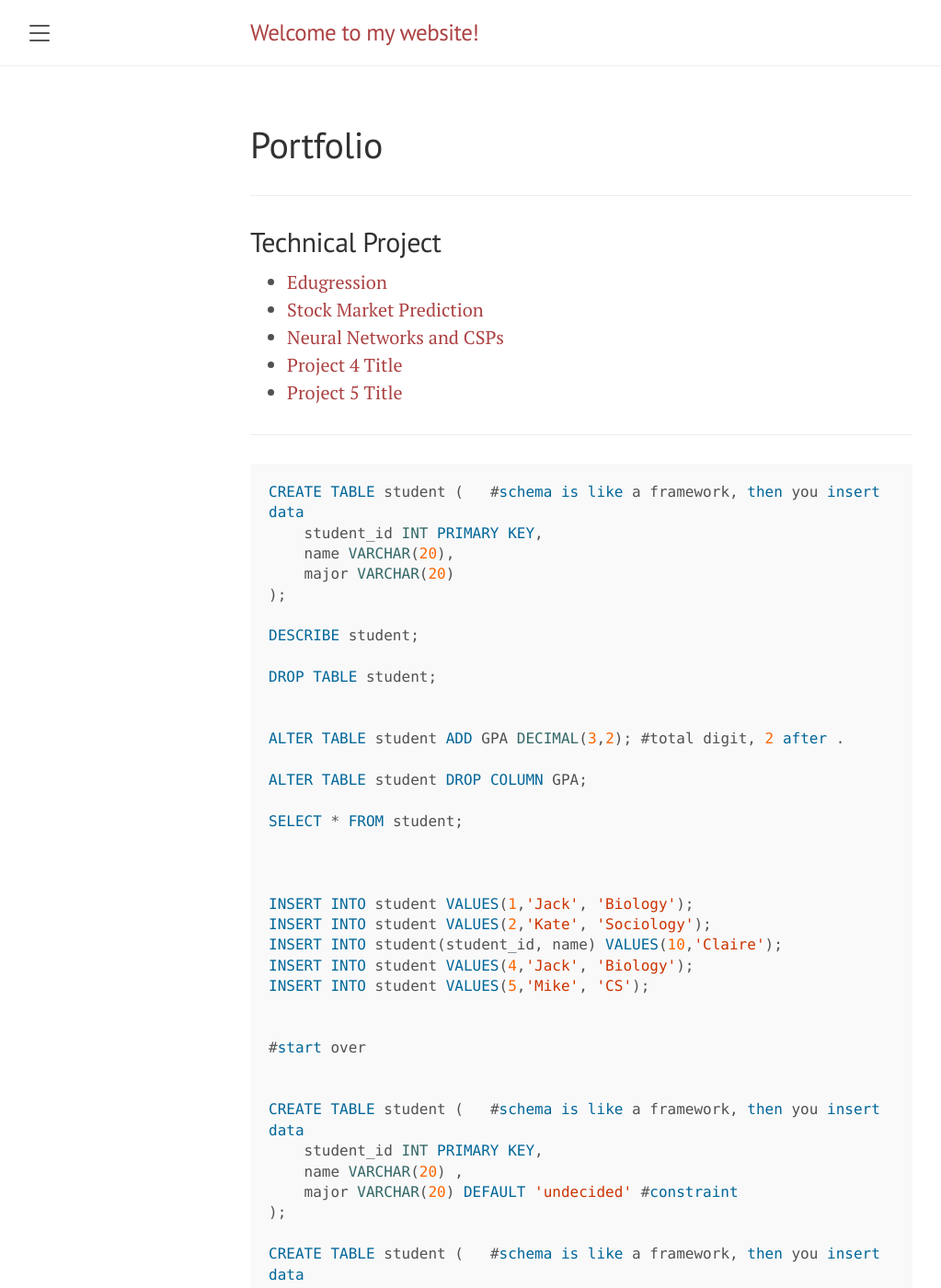
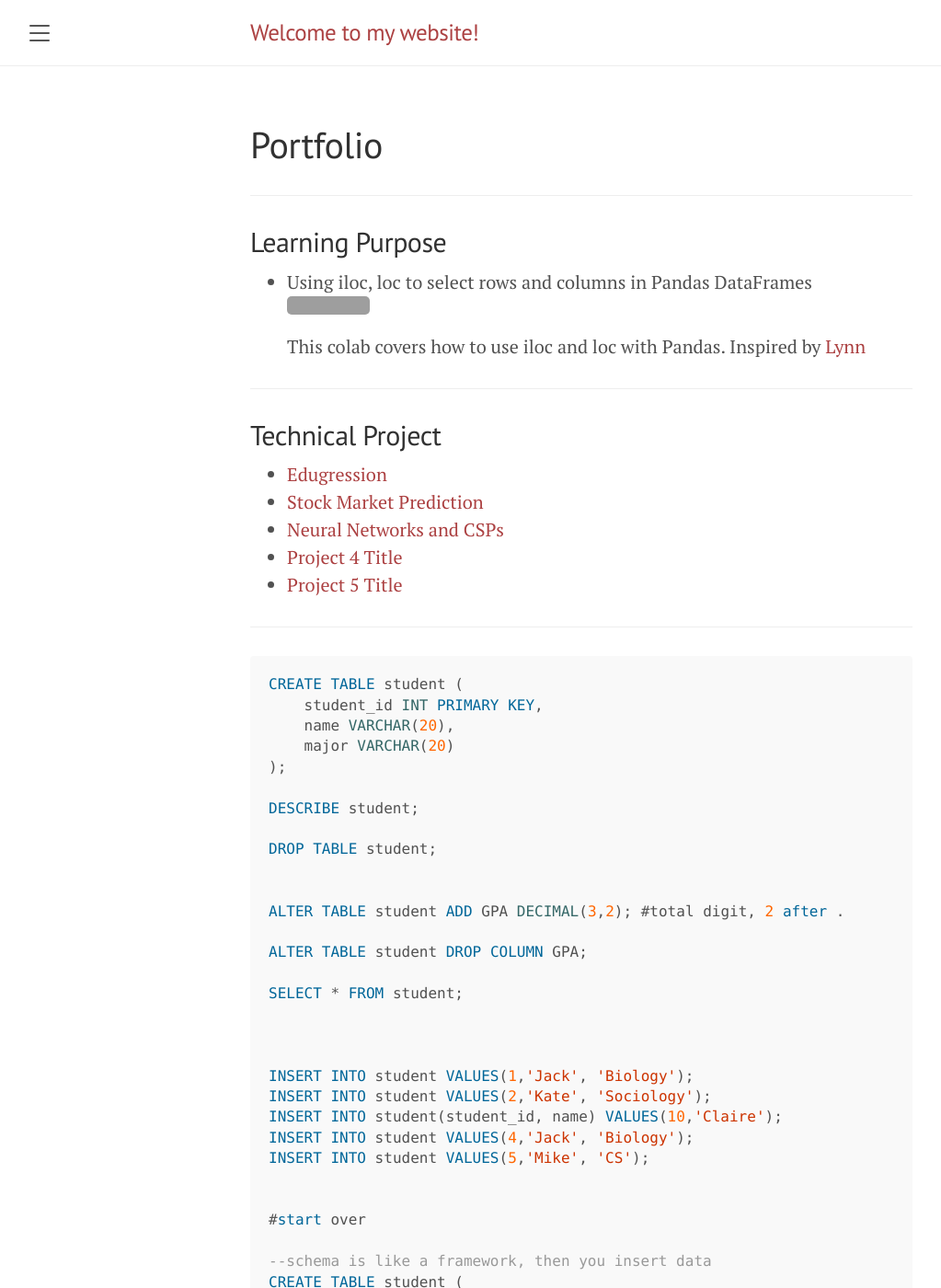
Before and after one commit to ddhangdd/ddhangdd.github.io, a Jekyll site: the page built from portfolio/index.md, in a window 1280 px wide and 1400 px high. Shown: the whole window at 92% size, without its empty margins (8-1031 px from the left). Built offline with Jekyll 4.4.1, drawn with Linux system fonts in a browser that asks for light colours; grey boxes are pictures that could not be loaded.

Commit message:
added first colab

````diff
--- a/portfolio/index.md
+++ b/portfolio/index.md
@@ -7,6 +7,14 @@ title: Portfolio
 
 ---
 
+## Learning Purpose
+
+* Using iloc, loc to select rows and columns in Pandas DataFrames
+[![Open In Colab](https://colab.research.google.com/assets/colab-badge.svg)](https://colab.research.google.com/drive/1iv6JsO0EYHJA8MJErj1iYTGR_87XlmGA)
+This colab covers how to use iloc and loc with Pandas. Inspired by  [Lynn](https://www.shanelynn.ie/select-pandas-dataframe-rows-and-columns-using-iloc-loc-and-ix/#comments)
+
+
+---
 
 ## Technical Project
 
@@ -19,7 +27,7 @@ title: Portfolio
 ---
 
 ```sql
-CREATE TABLE student (   #schema is like a framework, then you insert data
+CREATE TABLE student (
     student_id INT PRIMARY KEY,
     name VARCHAR(20),
     major VARCHAR(20)
@@ -47,14 +55,14 @@ INSERT INTO student VALUES(5,'Mike', 'CS');
 
 #start over
 
-
-CREATE TABLE student (   #schema is like a framework, then you insert data
+--schema is like a framework, then you insert data
+CREATE TABLE student (
     student_id INT PRIMARY KEY,
     name VARCHAR(20) ,
     major VARCHAR(20) DEFAULT 'undecided' #constraint
 );
 
-CREATE TABLE student (   #schema is like a framework, then you insert data
+CREATE TABLE student (
     student_id INT AUTO_INCREMENT PRIMARY KEY,
     name VARCHAR(20) ,
     major VARCHAR(20) DEFAULT 'undecided'
````
Also changed, not shown: other parts of portfolio/index.md (+1 -1 lines).
